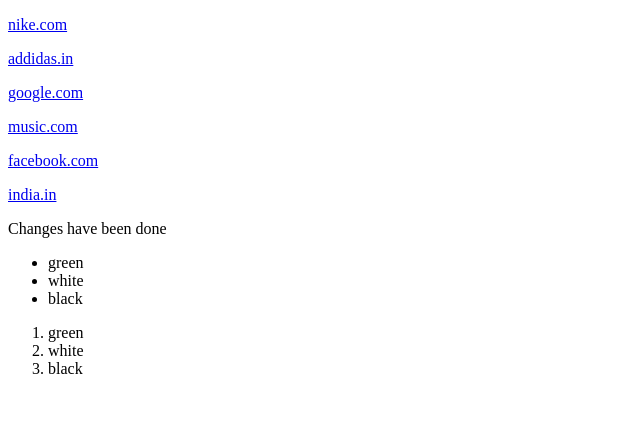
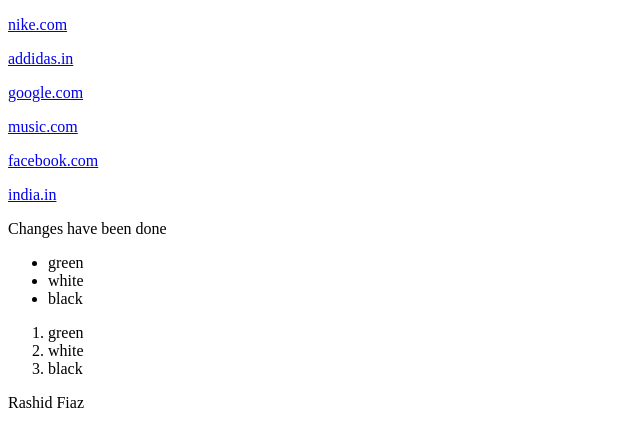
Before and after one commit to rchm5/Car-Advantage, a plain HTML site: page index.html in a window 1280 px wide. Shown: the whole page, without its empty margins (0-640 px from the left). Drawn offline with Linux system fonts and the light colour scheme.

Commit message:
changes by rashid fiaz

```diff
--- a/index.html
+++ b/index.html
@@ -29,5 +29,7 @@
 <li>white</li>
 <li>black</li>
 </ol>
+
+<p> Rashid Fiaz </p>
 </body>
 </html>
```
